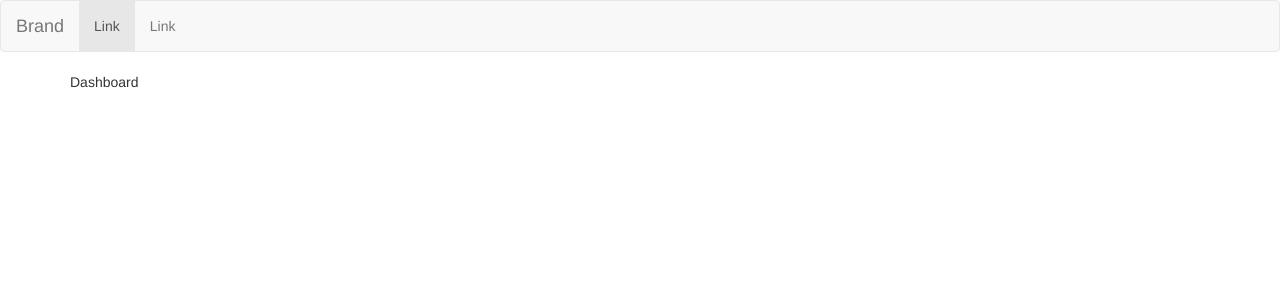
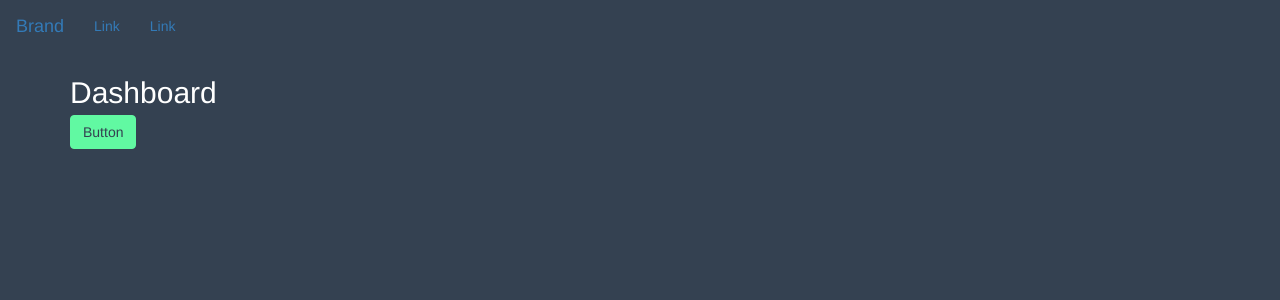
Before and after one commit to ncs-jss/plexus-17, a React (Create React App) app in the folder client/: page /dashboard in a window 1280 px wide. Shown: the top 300 px of the page. Built offline with nearby package versions, Linux system fonts and the light colour scheme; no server answers.

Commit message:
fixes #9

```diff
--- /dev/null
+++ b/client/src/common/css/base.css
@@ -0,0 +1,36 @@
+body {
+  background: #344151;
+  color: #fff;
+}
+
+.btn-primary {
+  background: #61F9A2;
+  border-color: #61F9A2;
+  outline-color: #61F9A2;
+  color: #344151;
+}
+
+.btn-primary:hover, .btn-primary:focus, .btn-primary:active, .btn-primary.active {
+  background: #61F9A2;
+  border-color: #61F9A2;
+  outline-color: #61F9A2;
+}
+
+.btn-primary.active.focus, .btn-primary.active:focus, .btn-primary.active:hover, .btn-primary:active.focus, .btn-primary:active:focus, .btn-primary:active:hover {
+  background: #61F9A2;
+  border-color: #61F9A2;
+  outline-color: #61F9A2;
+}
+
+.btn-outline-primary {
+  color: #61F9A2;
+  background-color: transparent;
+  background-image: none;
+  border-color: #61F9A2;
+}
+
+.btn-outline-primary:hover, .btn-outline-primary:active, .btn-outline-primary.active {
+  color: #344151;
+  background-color: #61F9A2;
+  border-color: #61F9A2;
+}
--- a/client/src/components/App.js
+++ b/client/src/components/App.js
@@ -5,6 +5,8 @@ import React, { Component } from 'react';
 import { BrowserRouter, Route} from 'react-router-dom';
 import { connect } from 'react-redux';
 import * as actions from "../actions";
+
+import '../common/css/base.css';
 
 import Header from "./Header";
 import Landing from "./Landing";
--- a/client/src/components/Dashboard.js
+++ b/client/src/components/Dashboard.js
@@ -1,10 +1,20 @@
 import React, { Component } from 'react';
+
+const style = {
+  wrapper : {
+    fontSize: '30px',
+    color: '#fff'
+  }
+}
 
 class Dashboard extends Component {
     render() {
         return (
           <div>
-            Dashboard
+            <div style={style.wrapper}>
+              Dashboard
+            </div>
+            <button className="btn btn-primary">Button</button>
           </div>
         )
     }
--- a/client/src/components/Header.js
+++ b/client/src/components/Header.js
@@ -4,6 +4,7 @@ import { Link } from 'react-router-dom';
 
 class Header extends Component {
     renderContent() {
+      console.log(this.props);
         switch(this.props.auth) {
             case null:
                 return;
@@ -21,7 +22,7 @@ class Header extends Component {
     }
     render() {
         return (
-            <nav className="navbar navbar-default">
+            <nav className="navbar">
               <div className="container-fluid">
                 <div className="navbar-header">
                   <button type="button" className="navbar-toggle collapsed" data-toggle="collapse" data-target="#bs-example-navbar-collapse-1" aria-expanded="false">
@@ -30,13 +31,13 @@ class Header extends Component {
                     <span className="icon-bar"></span>
                     <span className="icon-bar"></span>
                   </button>
-                  <a className="navbar-brand" href="/">Brand</a>
+                  <Link className="navbar-brand" to="/">Brand</Link>
                 </div>
 
                 <div className="collapse navbar-collapse" id="bs-example-navbar-collapse-1">
                   <ul className="nav navbar-nav">
-                    <li className="active"><a href="/">Link <span className="sr-only">(current)</span></a></li>
-                    <li><a href="/">Link</a></li>
+                    <li className="active"><Link to="/">Link <span className="sr-only">(current)</span></Link></li>
+                    <li><Link to="/">Link</Link></li>
                   </ul>
                   <ul className="nav navbar-nav navbar-right">
                     {this.renderContent()}
--- a/client/src/reducers/authReducer.js
+++ b/client/src/reducers/authReducer.js
@@ -1,10 +1,12 @@
-import {FETCH_EVENTS} from '../actions/types';
+import {FETCH_USER, FETCH_EVENTS} from '../actions/types';
 
-export default function(state = null, action){
-    switch(action.type) {
-        case FETCH_EVENTS:
-            return action.payload || false;
-        default:
-            return state;
-    }
+export default function (state = null, action) {
+  switch (action.type) {
+  case FETCH_EVENTS:
+    return action.payload || false;
+  case FETCH_USER:
+    return action.payload || false;
+  default:
+    return state;
+  }
 }
```
Also changed, not shown: 1 other file (tests, documents, lock files or other folders).
